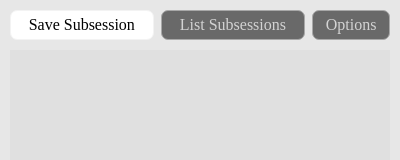
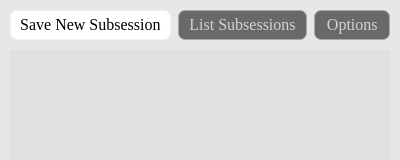
Before and after one commit to elecgnosis/subsession, a browser extension: page popup/popup.html in a window 400 px wide. Drawn offline with Linux system fonts and the light colour scheme.

Commit message:
more popup style updates

```diff
--- a/popup/popup.css
+++ b/popup/popup.css
@@ -29,7 +29,7 @@ ul#features {
 }
 
 li {
-  flex: 2;
+  flex: 14;
   font-weight: 500;
   width: 32%;
   display: inline;
@@ -42,6 +42,10 @@ li {
   border-color: #A8A8A8;
   background-color: #696969;
   color: #D3D3D3;
+}
+
+li:nth-child(2) {
+  flex: 11;
 }
 
 li.selected {
@@ -63,7 +67,7 @@ li:active {
 }
 
 li:last-child {
-  flex: 1;
+  flex: 6;
   margin-right: 0;
 }
 
--- a/popup/popup.html
+++ b/popup/popup.html
@@ -6,7 +6,7 @@
     <div id="subsession">
       <ul id="features">
         <li class="selected">
-          Save Subsession
+          Save New Subsession
         </li>
         <li>
           List Subsessions
```
